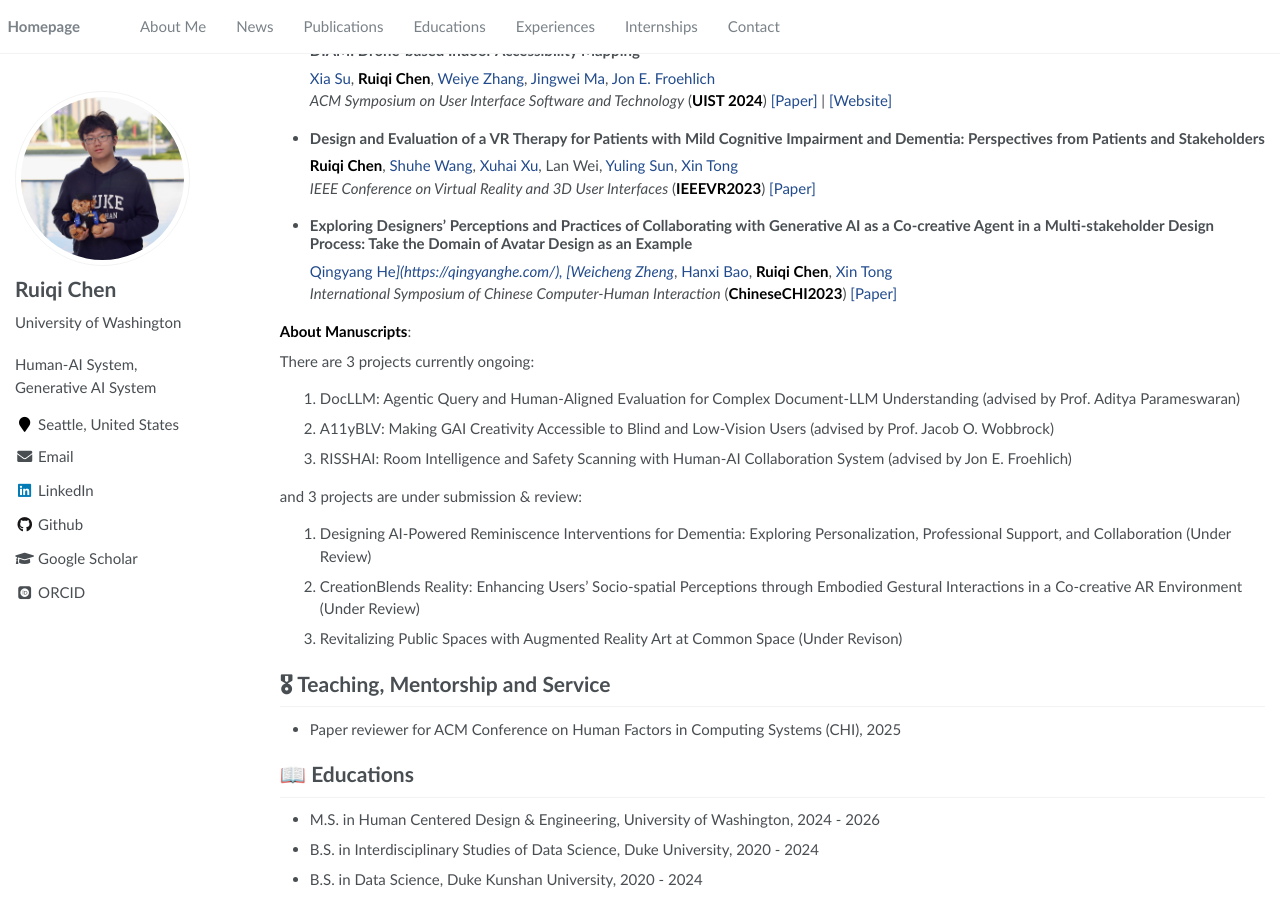
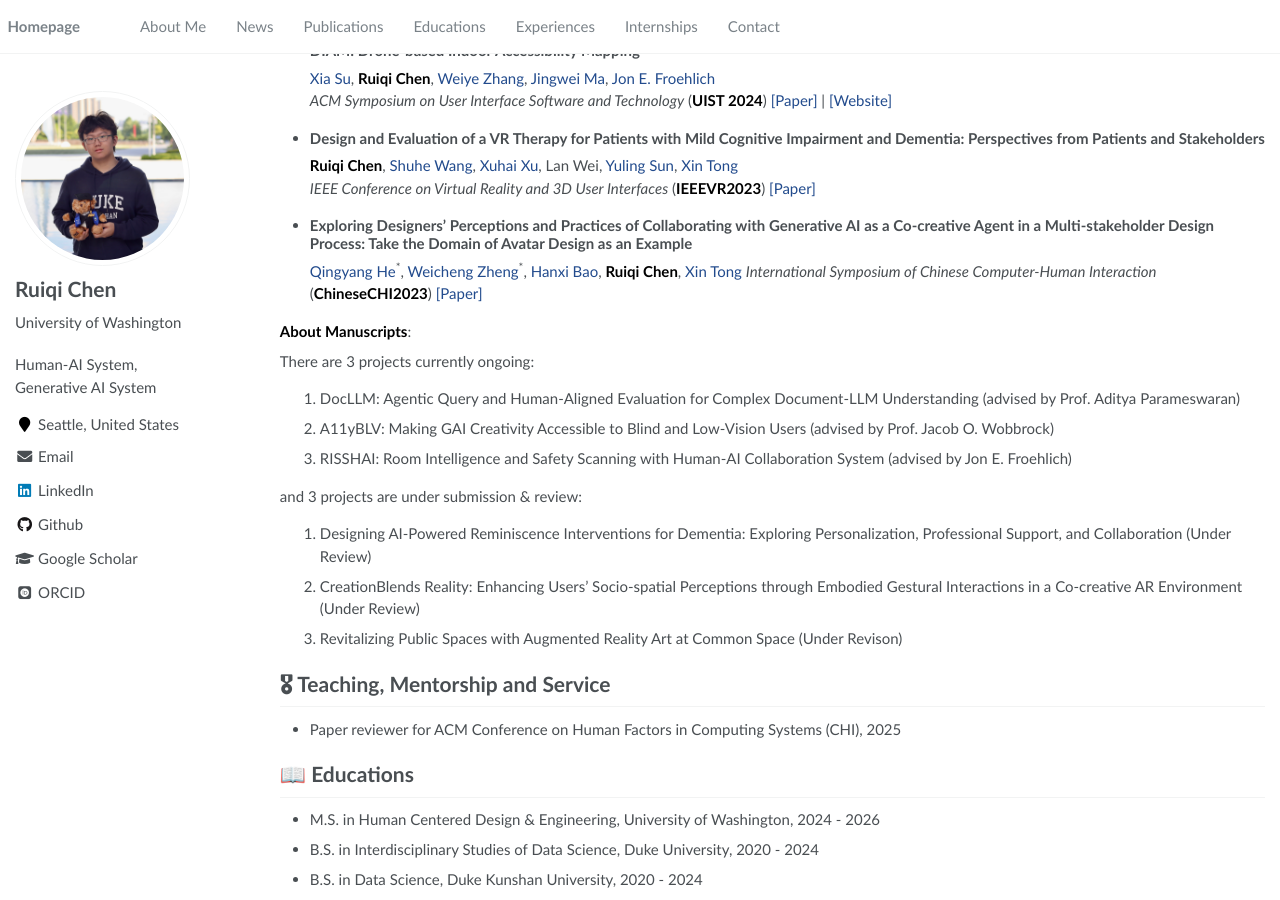
Before and after one commit to Ruiqi-Chen-0216/Ruiqi-Chen-0216.github.io, a Jekyll site: the page built from _pages/home.md, in a window 1280 px wide and 900 px high, scrolled down 1299 px. Built offline with Jekyll 4.4.1, drawn with Linux system fonts in a browser that asks for light colours; some web fonts are replaced.

Commit message:
Update home.md

```diff
--- a/_pages/home.md
+++ b/_pages/home.md
@@ -98,7 +98,7 @@
   *IEEE Conference on Virtual Reality and 3D User Interfaces* (**IEEEVR2023**) [[Paper]](https://ieeexplore.ieee.org/document/10108617/)
 
 - ### Exploring Designers' Perceptions and Practices of Collaborating with Generative AI as a Co-creative Agent in a Multi-stakeholder Design Process: Take the Domain of Avatar Design as an Example
-  [Qingyang He*](https://qingyanghe.com/), [Weicheng Zheng*](https://orcid.org/0009-0002-2550-8823), [Hanxi Bao](https://orcid.org/0009-0004-4014-2908), **Ruiqi Chen**, [Xin Tong](https://scholar.google.ca/citations?user=XIM08ZwAAAAJ&hl=en)
+  [Qingyang He](https://qingyanghe.com/)<sup>\*</sup>, [Weicheng Zheng](https://orcid.org/0009-0002-2550-8823)<sup>\*</sup>, [Hanxi Bao](https://orcid.org/0009-0004-4014-2908), **Ruiqi Chen**, [Xin Tong](https://scholar.google.ca/citations?user=XIM08ZwAAAAJ&hl=en)
   *International Symposium of Chinese Computer-Human Interaction* (**ChineseCHI2023**) [[Paper]](https://dl.acm.org/doi/fullHtml/10.1145/3629606.3629675)
 
 
```
